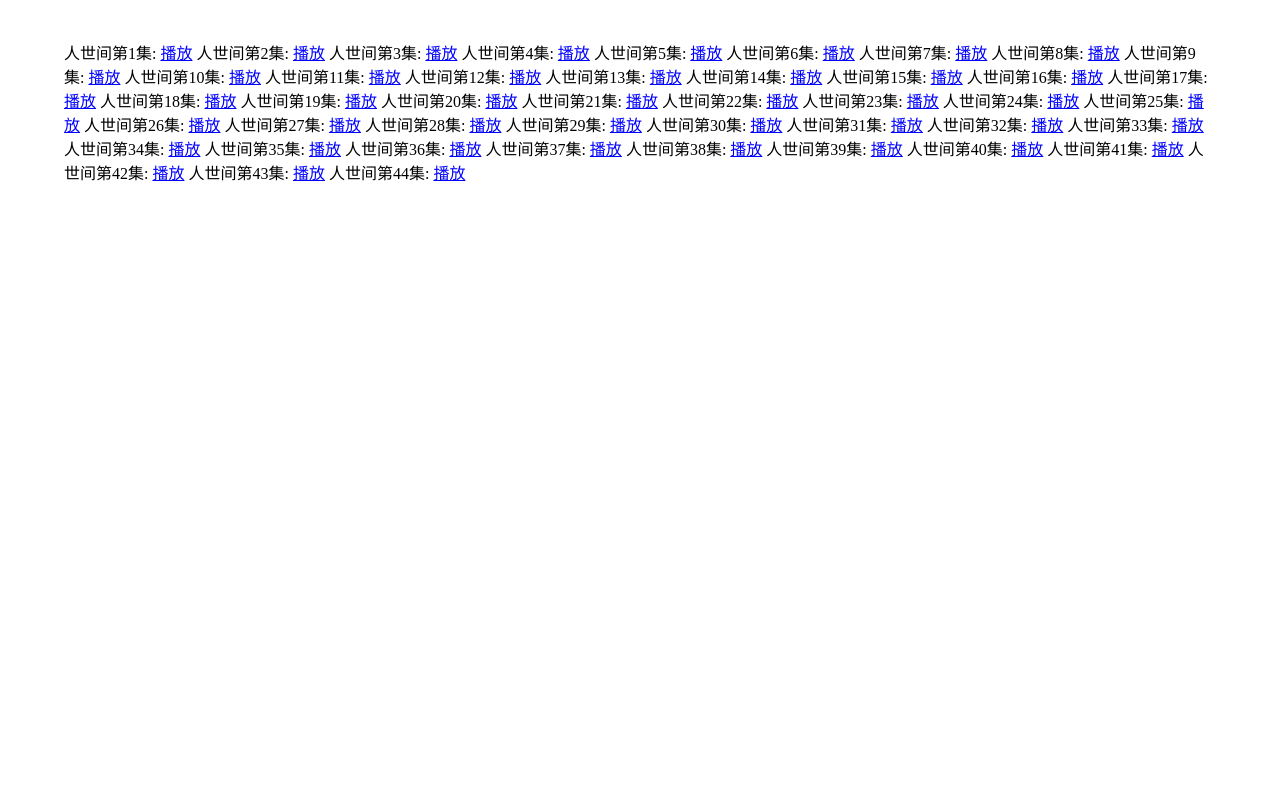
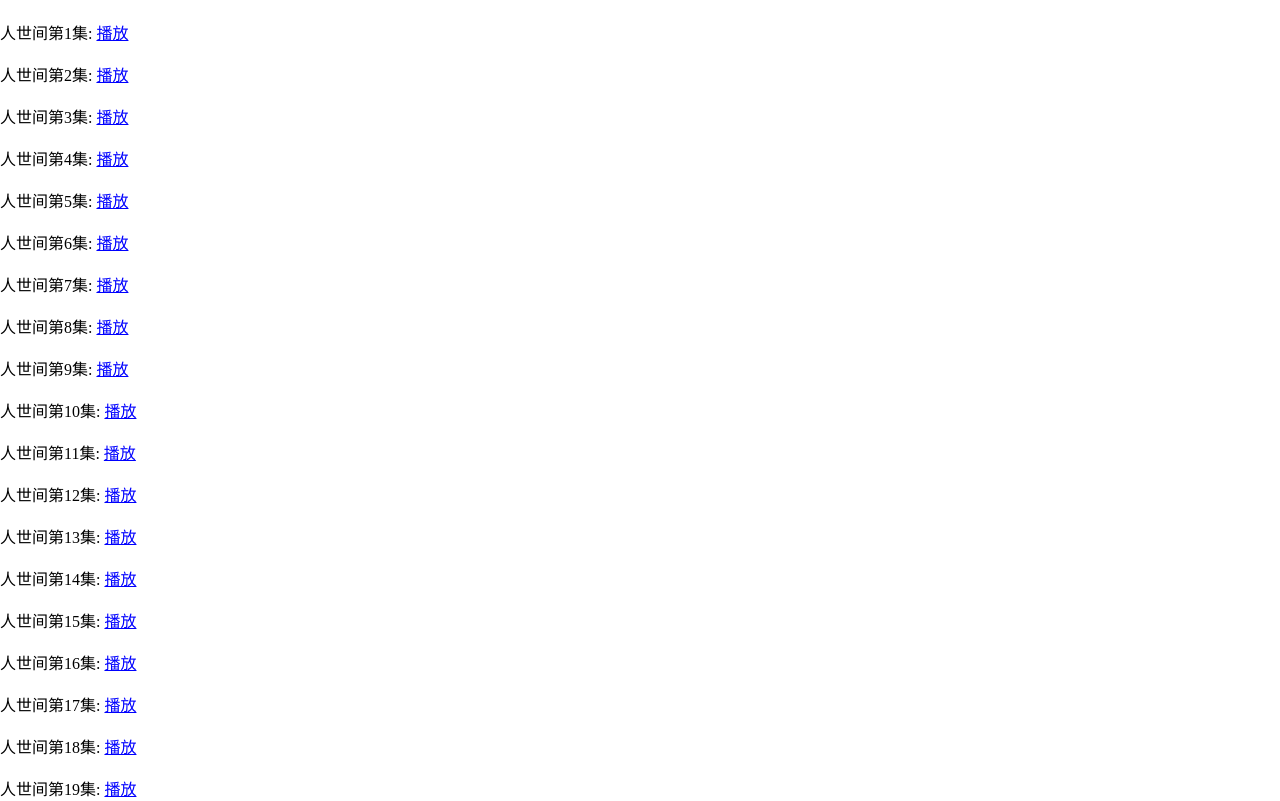
Before and after one commit to liruike/liruike.github.io, a plain HTML site: page index.html in a window 1280 px wide. Shown: the top 801 px of the page. Drawn offline with Linux system fonts and the light colour scheme.

Commit message:
Update index.html

```diff
--- a/index.html
+++ b/index.html
@@ -39,95 +39,110 @@
 </head>
 <body lang=ZH-CN link=blue vlink=purple style='text-justify-trim:punctuation' bgcolor="white">
     <div style='layout-grid:15.6pt'>
-        <ul id="list">
         人世间第1集:
-            <a href=“https://jx.618g.com/?url=<a href=“https://m.iqiyi.com/v_22vgsxoairc.html”>播放</a>
+        <a href=“https://jx.618g.com/?url=<a href=“https://m.iqiyi.com/v_22vgsxoairc.html”>播放</a><br><br>
         人世间第2集:
-            <a href=“https://jx.618g.com/?url=<a href=“https://m.iqiyi.com/v_1n53v7b5s9k.html”>播放</a>
+        <a href=“https://jx.618g.com/?url=<a href=“https://m.iqiyi.com/v_1n53v7b5s9k.html”>播放</a><br><br>
         人世间第3集:
-            <a href=“https://jx.618g.com/?url=<a href=“https://m.iqiyi.com/v_2ds727ducak.html”>播放</a>
+        <a href=“https://jx.618g.com/?url=<a href=“https://m.iqiyi.com/v_2ds727ducak.html”>播放</a><br><br>
         人世间第4集:
-            <a href=“https://jx.618g.com/?url=<a href=“https://m.iqiyi.com/v_1v4z5c8xx7c.html”>播放</a>
+        <a href=“https://jx.618g.com/?url=<a href=“https://m.iqiyi.com/v_1v4z5c8xx7c.html”>播放</a><br><br>
         人世间第5集:
-            <a href=“https://jx.618g.com/?url=<a href=“https://m.iqiyi.com/v_i8nbcuwopw.html”>播放</a>
+        <a href=“https://jx.618g.com/?url=<a href=“https://m.iqiyi.com/v_i8nbcuwopw.html”>播放</a><br><br>
         人世间第6集:
-            <a href=“https://jx.618g.com/?url=<a href=“https://m.iqiyi.com/v_tgn8ffzsaw.html”>播放</a>
+        <a href=“https://jx.618g.com/?url=<a href=“https://m.iqiyi.com/v_tgn8ffzsaw.html”>播放</a><br><br>
         人世间第7集:
-            <a href=“https://jx.618g.com/?url=<a href=“https://m.iqiyi.com/v_1j9gs4jadpw.html”>播放</a>
+        <a href=“https://jx.618g.com/?url=<a href=“https://m.iqiyi.com/v_1j9gs4jadpw.html”>播放</a><br><br>
         人世间第8集:
-            <a href=“https://jx.618g.com/?url=<a href=“https://m.iqiyi.com/v_qafwmb27hw.html”>播放</a>
+        <a href=“https://jx.618g.com/?url=<a href=“https://m.iqiyi.com/v_qafwmb27hw.html”>播放</a><br><br>
         人世间第9集:
-            <a href=“https://jx.618g.com/?url=<a href=“https://m.iqiyi.com/v_1ptw0f33l0k.html”>播放</a>
+        <a href=“https://jx.618g.com/?url=<a href=“https://m.iqiyi.com/v_1ptw0f33l0k.html”>播放</a><br><br>
         人世间第10集:
-            <a href=“https://jx.618g.com/?url=<a href=“https://m.iqiyi.com/v_nohixvbkv8.html”>播放</a>
+        <a href=“https://jx.618g.com/?url=<a href=“https://m.iqiyi.com/v_nohixvbkv8.html”>播放</a><br><br>
         人世间第11集:
-            <a href=“https://jx.618g.com/?url=<a href=“https://m.iqiyi.com/v_1nnfey8hk5c.html”>播放</a>
+        <a href=“https://jx.618g.com/?url=<a href=“https://m.iqiyi.com/v_1nnfey8hk5c.html”>播放</a><br><br>
         人世间第12集:
-            <a href=“https://jx.618g.com/?url=<a href=“https://m.iqiyi.com/v_lp0mtu6ar4.html”>播放</a>
+        <a href=“https://jx.618g.com/?url=<a href=“https://m.iqiyi.com/v_lp0mtu6ar4.html”>播放</a><br><br>
         人世间第13集:
-            <a href=“https://jx.618g.com/?url=<a href=“https://m.iqiyi.com/v_201wmt34brc.html”>播放</a>
+        <a href=“https://jx.618g.com/?url=<a href=“https://m.iqiyi.com/v_201wmt34brc.html”>播放</a><br><br>
         人世间第14集:
-            <a href=“https://jx.618g.com/?url=<a href=“https://m.iqiyi.com/v_s31q3ezx8s.html”>播放</a>
+        <a href=“https://jx.618g.com/?url=<a href=“https://m.iqiyi.com/v_s31q3ezx8s.html”>播放</a><br><br>
         人世间第15集:
-            <a href=“https://jx.618g.com/?url=<a href=“https://m.iqiyi.com/v_1c5lgjlishw.html”>播放</a>
+        <a href=“https://jx.618g.com/?url=<a href=“https://m.iqiyi.com/v_1c5lgjlishw.html”>播放</a><br><br>
         人世间第16集:
-            <a href=“https://jx.618g.com/?url=<a href=“https://m.iqiyi.com/v_20t2tjxbbdg.html”>播放</a>
+        <a href=“https://jx.618g.com/?url=<a href=“https://m.iqiyi.com/v_20t2tjxbbdg.html”>播放</a><br><br>
         人世间第17集:
-            <a href=“https://jx.618g.com/?url=<a href=“https://m.iqiyi.com/v_1x0t0lx3rbs.html”>播放</a>
+        <a href=“https://jx.618g.com/?url=<a href=“https://m.iqiyi.com/v_1x0t0lx3rbs.html”>播放</a><br><br>
         人世间第18集:
-            <a href=“https://jx.618g.com/?url=<a href=“https://m.iqiyi.com/v_htnwgmjwc4.html”>播放</a>
+        <a href=“https://jx.618g.com/?url=<a href=“https://m.iqiyi.com/v_htnwgmjwc4.html”>播放</a><br><br>
         人世间第19集:
-            <a href=“https://jx.618g.com/?url=<a href=“https://m.iqiyi.com/v_sho6nmxxh4.html”>播放</a>
+        <a href=“https://jx.618g.com/?url=<a href=“https://m.iqiyi.com/v_sho6nmxxh4.html”>播放</a><br><br>
         人世间第20集:
-            <a href=“https://jx.618g.com/?url=<a href=“https://m.iqiyi.com/v_29biqub7klc.html”>播放</a>
+        <a href=“https://jx.618g.com/?url=<a href=“https://m.iqiyi.com/v_29biqub7klc.html”>播放</a><br><br>
         人世间第21集:
-            <a href=“https://jx.618g.com/?url=<a href=“https://m.iqiyi.com/v_10pgd271omw.html”>播放</a>
+        <a href=“https://jx.618g.com/?url=<a href=“https://m.iqiyi.com/v_10pgd271omw.html”>播放</a><br><br>
         人世间第22集:
-            <a href=“https://jx.618g.com/?url=<a href=“https://m.iqiyi.com/v_v473bnmi9c.html”>播放</a>
+        <a href=“https://jx.618g.com/?url=<a href=“https://m.iqiyi.com/v_v473bnmi9c.html”>播放</a><br><br>
         人世间第23集:
-            <a href=“https://jx.618g.com/?url=<a href=“https://m.iqiyi.com/v_14lgo0c99vg.html”>播放</a>
+        <a href=“https://jx.618g.com/?url=<a href=“https://m.iqiyi.com/v_14lgo0c99vg.html”>播放</a><br><br>
         人世间第24集:
-            <a href=“https://jx.618g.com/?url=<a href=“https://m.iqiyi.com/v_oqtb127qvo.html”>播放</a>
+        <a href=“https://jx.618g.com/?url=<a href=“https://m.iqiyi.com/v_oqtb127qvo.html”>播放</a><br><br>
         人世间第25集:
-            <a href=“https://jx.618g.com/?url=<a href=“https://m.iqiyi.com/v_13t715onoio.html”>播放</a>
+        <a href=“https://jx.618g.com/?url=<a href=“https://m.iqiyi.com/v_13t715onoio.html”>播放</a><br><br>
         人世间第26集:
-            <a href=“https://jx.618g.com/?url=<a href=“https://m.iqiyi.com/v_283s5b4whbg.html”>播放</a>
+        <a href=“https://jx.618g.com/?url=<a href=“https://m.iqiyi.com/v_283s5b4whbg.html”>播放</a><br><br>
         人世间第27集:
-            <a href=“https://jx.618g.com/?url=<a href=“https://m.iqiyi.com/v_233eweuxto4.html”>播放</a>
+        <a href=“https://jx.618g.com/?url=<a href=“https://m.iqiyi.com/v_233eweuxto4.html”>播放</a><br><br>
         人世间第28集:
-            <a href=“https://jx.618g.com/?url=<a href=“https://m.iqiyi.com/v_18774eafxpo.html”>播放</a>
+        <a href=“https://jx.618g.com/?url=<a href=“https://m.iqiyi.com/v_18774eafxpo.html”>播放</a><br><br>
         人世间第29集:
-            <a href=“https://jx.618g.com/?url=<a href=“https://m.iqiyi.com/v_20krtha3v6w.html”>播放</a>
+        <a href=“https://jx.618g.com/?url=<a href=“https://m.iqiyi.com/v_20krtha3v6w.html”>播放</a><br><br>
         人世间第30集:
-            <a href=“https://jx.618g.com/?url=<a href=“https://m.iqiyi.com/v_lqbyu5hzlw.html”>播放</a>
+        <a href=“https://jx.618g.com/?url=<a href=“https://m.iqiyi.com/v_lqbyu5hzlw.html”>播放</a><br><br>
         人世间第31集:
-            <a href=“https://jx.618g.com/?url=<a href=“https://m.iqiyi.com/v_x8r69y8588.html”>播放</a>
+        <a href=“https://jx.618g.com/?url=<a href=“https://m.iqiyi.com/v_x8r69y8588.html”>播放</a><br><br>
         人世间第32集:
-            <a href=“https://jx.618g.com/?url=<a href=“https://m.iqiyi.com/v_ua6s3otzts.html”>播放</a>
+        <a href=“https://jx.618g.com/?url=<a href=“https://m.iqiyi.com/v_ua6s3otzts.html”>播放</a><br><br>
         人世间第33集:
-            <a href=“https://jx.618g.com/?url=<a href=“https://m.iqiyi.com/v_27pxqz96m5k.html”>播放</a>
+        <a href=“https://jx.618g.com/?url=<a href=“https://m.iqiyi.com/v_27pxqz96m5k.html”>播放</a><br><br>
         人世间第34集:
-            <a href=“https://jx.618g.com/?url=<a href=“https://m.iqiyi.com/v_20ixiczt4ws.html”>播放</a>
+        <a href=“https://jx.618g.com/?url=<a href=“https://m.iqiyi.com/v_20ixiczt4ws.html”>播放</a><br><br>
         人世间第35集:
-            <a href=“https://jx.618g.com/?url=<a href=“https://m.iqiyi.com/v_1zzwhiozqww.html”>播放</a>
+        <a href=“https://jx.618g.com/?url=<a href=“https://m.iqiyi.com/v_1zzwhiozqww.html”>播放</a><br><br>
         人世间第36集:
-            <a href=“https://jx.618g.com/?url=<a href=“https://m.iqiyi.com/v_21btnihyhjs.html”>播放</a>
+        <a href=“https://jx.618g.com/?url=<a href=“https://m.iqiyi.com/v_21btnihyhjs.html”>播放</a><br><br>
         人世间第37集:
-            <a href=“https://jx.618g.com/?url=<a href=“https://m.iqiyi.com/v_1e9llt5dwtk.html”>播放</a>
+        <a href=“https://jx.618g.com/?url=<a href=“https://m.iqiyi.com/v_1e9llt5dwtk.html”>播放</a><br><br>
         人世间第38集:
-            <a href=“https://jx.618g.com/?url=<a href=“https://m.iqiyi.com/v_23e9oq9yluc.html”>播放</a>
+        <a href=“https://jx.618g.com/?url=<a href=“https://m.iqiyi.com/v_23e9oq9yluc.html”>播放</a><br><br>
         人世间第39集:
-            <a href=“https://jx.618g.com/?url=<a href=“https://m.iqiyi.com/v_16av0m63n64.html”>播放</a>
+        <a href=“https://jx.618g.com/?url=<a href=“https://m.iqiyi.com/v_16av0m63n64.html”>播放</a><br><br>
         人世间第40集:
-            <a href=“https://jx.618g.com/?url=<a href=“https://m.iqiyi.com/v_1syweheibuc.html”>播放</a>
+        <a href=“https://jx.618g.com/?url=<a href=“https://m.iqiyi.com/v_1syweheibuc.html”>播放</a><br><br>
         人世间第41集:
-            <a href=“https://jx.618g.com/?url=<a href=“https://m.iqiyi.com/v_gao8y3dl8g.html”>播放</a>
+        <a href=“https://jx.618g.com/?url=<a href=“https://m.iqiyi.com/v_gao8y3dl8g.html”>播放</a><br><br>
         人世间第42集:
-            <a href=“https://jx.618g.com/?url=<a href=“https://m.iqiyi.com/v_2ae97zx38e4.html”>播放</a>
+        <a href=“https://jx.618g.com/?url=<a href=“https://m.iqiyi.com/v_2ae97zx38e4.html”>播放</a><br><br>
         人世间第43集:
-            <a href=“https://jx.618g.com/?url=<a href=“https://m.iqiyi.com/v_1ssc2xu6ja0.html”>播放</a>
+        <a href=“https://jx.618g.com/?url=<a href=“https://m.iqiyi.com/v_1ssc2xu6ja0.html”>播放</a><br><br>
         人世间第44集:
-            <a href=“https://jx.618g.com/?url=<a href=“https://m.iqiyi.com/v_2ax7p96e2n0.html”>播放</a>
+        <a href=“https://jx.618g.com/?url=<a href=“https://m.iqiyi.com/v_2ax7p96e2n0.html”>播放</a><br><br>
+        人世间第45集:
+        <a href=“https://jx.618g.com/?url=<a href=“https://m.iqiyi.com/v_2gos7b0yi3k.html”>播放</a><br><br>
+        人世间第46集:
+        <a href=“https://jx.618g.com/?url=<a href=“https://m.iqiyi.com/v_20kmtejplng.html”>播放</a><br><br>
+        人世间第47集:
+        <a href=“https://jx.618g.com/?url=<a href=“https://m.iqiyi.com/v_ifm99jnvtc.html”>播放</a><br><br>
+        人世间第48集:
+        <a href=“https://jx.618g.com/?url=<a href=“https://m.iqiyi.com/v_1kquljf8oks.html”>播放</a><br><br>
+        人世间第49集:
+        <a href=“https://jx.618g.com/?url=<a href=“https://m.iqiyi.com/v_lgb8is6vsg.html”>播放</a><br><br>
+        人世间第50集:
+        <a href=“https://jx.618g.com/?url=<a href=“https://m.iqiyi.com/v_1bepg6p0rn4.html”>播放</a><br><br>
+        人世间第51集:
+        <a href=“https://jx.618g.com/?url=<a href=“https://m.iqiyi.com/v_vtwknlx8zs.html”>播放</a><br><br>
+        人世间第52集:
+        <a href=“https://jx.618g.com/?url=<a href=“https://m.iqiyi.com/v_a7iymp3byg.html”>播放</a><br><br>
     </div>
 </body>
 </html>
```
Lines whose indentation alone changed are shown as unchanged.
